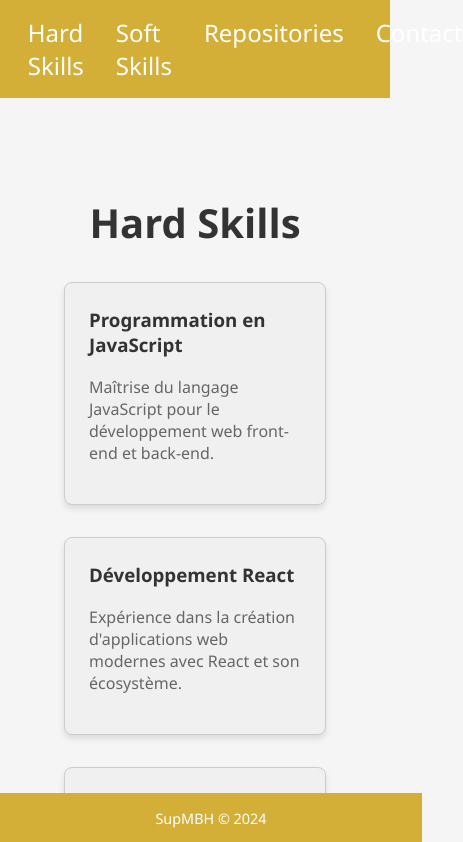
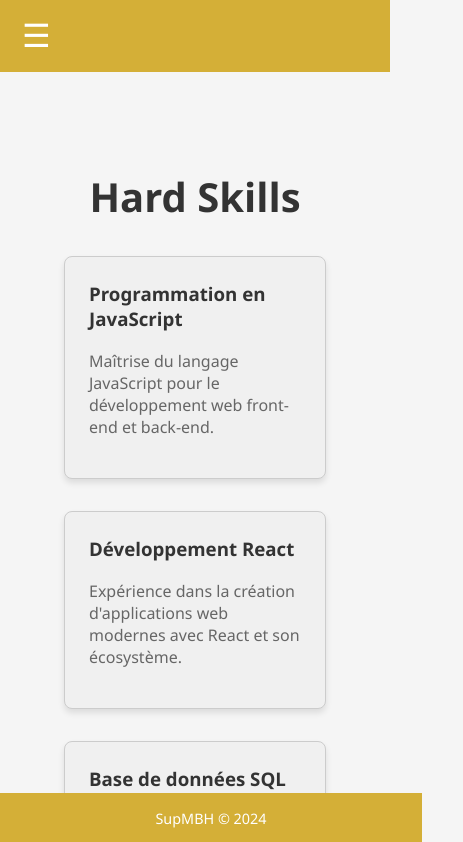
Before and after one commit to SupMBH/supmbh-site, a React (Create React App) app: page /hard-skills in a window 390 px wide. Shown: the top 842 px of the page, 463 px wide, since content can reach past the window. Built offline with nearby package versions, Linux system fonts and the light colour scheme.

Commit message:
MediaQueriesMobile

```diff
--- a/src/components/Header.css
+++ b/src/components/Header.css
@@ -26,3 +26,42 @@ header {
   .nav-links :hover {
     transform: scale(1.2);
   }
+
+/* Styles pour le menu burger */
+.burger-menu {
+  display: none;
+  font-size: 2rem;
+  background: none;
+  border: none;
+  color: white;
+  cursor: pointer;
+}
+
+/* Styles pour la navigation sur mobile */
+@media (max-width: 768px) {
+  .burger-menu {
+    display: block;
+  }
+
+  .nav-links {
+    display: none;
+    flex-direction: column;
+    position: absolute;
+    top: 60px;
+    right: 0;
+    background-color: #d4af37;
+    padding: 1rem;
+    width: 100%;
+  }
+
+  .nav-links.open {
+    display: flex;
+  }
+
+  .nav-links a {
+    font-size: 1.5rem;
+    padding: 1rem;
+    color: #fff;
+    text-align: center;
+  }
+}
--- a/src/components/Header.js
+++ b/src/components/Header.js
@@ -1,28 +1,26 @@
-import React from 'react';
+import React, { useState } from 'react';
 import { Link } from 'react-router-dom';
 import './Header.css';
 
 function Header() {
+  const [menuOpen, setMenuOpen] = useState(false);
+
+  const toggleMenu = () => {
+    setMenuOpen(!menuOpen);
+  };
+
   return (
     <header>
       <nav>
-        <ul className="nav-links">
-          <li>
-            <a href="/">Home</a>
-          </li>
-          <li>
-            <Link to="/hard-skills">Hard Skills</Link>
-          </li>
-          <li>
-            <Link to="/soft-skills">Soft Skills</Link>
-          </li>
-          <li>
-            <a href="/projets">Repositories</a>
-          </li>
-          <li>
-            <a href="/contact">Contact</a>
-          </li>
-          {/* Autres liens si nécessaire */}
+        <button className="burger-menu" onClick={toggleMenu}>
+          ☰
+        </button>
+        <ul className={`nav-links ${menuOpen ? 'open' : ''}`}>
+          <li><a href="/">Home</a></li>
+          <li><Link to="/hard-skills">Hard Skills</Link></li>
+          <li><Link to="/soft-skills">Soft Skills</Link></li>
+          <li><a href="/projets">Repositories</a></li>
+          <li><a href="/contact">Contact</a></li>
         </ul>
       </nav>
     </header>
```
